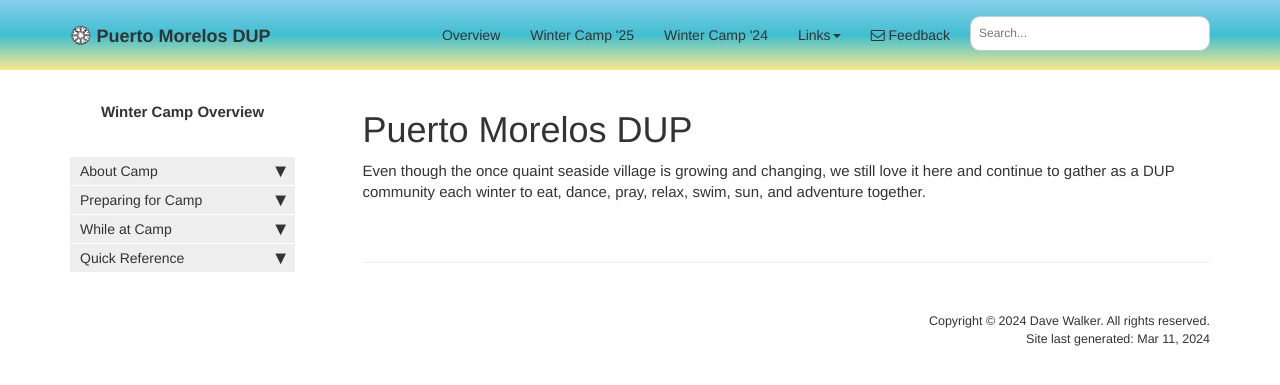
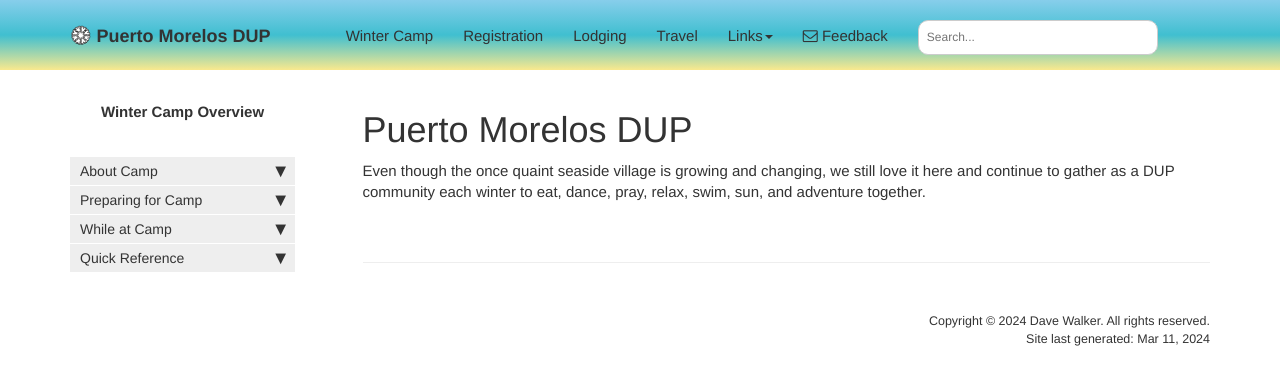
Before and after one commit to davewalker60/pmdupSAVE, a Jekyll site: the page built from index.md, in a window 1280 px wide. Shown: the top 385 px of the page. Built offline with Jekyll 4.4.1, drawn with Linux system fonts in a browser that asks for light colours; comment, search, counter and statistics services are not loaded.

Commit message:
Separate nav and navbar css

```diff
--- a/_data/topnav.yml
+++ b/_data/topnav.yml
@@ -3,12 +3,14 @@
 topnav:
 - title: Topnav
   items:
-    - title: Overview
-      url: /25index.html
-    - title: Winter Camp '25
-      url: /25index.html
-    - title: Winter Camp '24
-      url: /24index.html
+    - title: Winter Camp
+      url: /overview.html
+    - title: Registration
+      url: /registration.html
+    - title: Lodging
+      url: /lodging.html
+    - title: Travel
+      url: /travel.html
 
 #Topnav dropdowns
 topnav_dropdowns:
--- a/_includes/topnav.html
+++ b/_includes/topnav.html
@@ -8,15 +8,16 @@
                 <span class="icon-bar"></span>
                 <span class="icon-bar"></span>
             </button>
+<!-- Replace w/DUP logo  <a class="fa fa-home fa-lg navbar-brand" href="{{ site.url | append: site.baseurl }}/index.html"><span class="projectTitle"> {{site.topnav_title}}</span></a> -->
             <a class="navbar-brand" href="{{ site.url | append: site.baseurl }}/index.html"><span class="projectTitle"><img src="{{ "images/duplogo-black.gif" }}" height="24" class="noborder"> {{site.topnav_title}}</span></a>
-<!--            <a class="fa fa-home fa-lg navbar-brand" href="{{ site.url | append: site.baseurl }}/index.html"><span class="projectTitle"> {{site.topnav_title}}</span></a> -->
         </div>
         <div class="collapse navbar-collapse" id="bs-example-navbar-collapse-1">
-            <ul class="nav navbar-nav navbar-right">
+<!-- Separate nav from navbar! <ul class="nav navbar-nav navbar-right"> -->
+            <ul class="navbar-nav">
                 <!-- toggle sidebar button -->
-<!--                <li><a id="tg-sb-link" href="#"><i id="tg-sb-icon" class="fa fa-toggle-on"></i> Side Nav</a></li>
-                <!-- entries without drop-downs appear here -->
+<!-- Hide toggle <li><a id="tg-sb-link" href="#"><i id="tg-sb-icon" class="fa fa-toggle-on"></i> Side Nav</a></li> -->
 
+                <!-- entries without drop-downs start here -->
 {% assign topnav = site.data[page.topnav] %}
 {% assign topnav_dropdowns = site.data[page.topnav].topnav_dropdowns %}
 
@@ -31,7 +32,7 @@
                 {% endif %}
                 {% endfor %}
                 {% endfor %}
-                <!-- entries with drop-downs appear here -->
+                <!-- entries with drop-downs start here -->
                 <!-- conditional logic to control which topnav appears for the audience defined in the configuration file.-->
                 {% for entry in topnav_dropdowns %}
                 {% for folder in entry.folders %}
--- a/css/customstyles.css
+++ b/css/customstyles.css
@@ -273,7 +273,7 @@ ul#results-container a:hover {
     -webkit-box-sizing: border-box;
     -moz-box-sizing: border-box;
     box-sizing: border-box;
-    margin-top:5px;
+    margin-top:-5px;
 }
 
 
@@ -331,10 +331,19 @@ li.dropdownActive a {
     color: orange;
 }
 
-
 .navbar-inverse .navbar-nav > li > a {
     background-color: transparent;
     margin-top:10px;
+}
+
+.navbar-nav li {
+    list-style: none;
+    padding-left: 10px;
+    padding-right: 10px;
+    padding-top: 0px;
+    padding-bottom: 0px;
+    margin-top: 15px;
+    margin-bottom: 0px;
 }
 
 .post-content .rssfeedLink {
@@ -355,7 +364,7 @@ a.accordion-toggle, a.accordion-collapsed {
     text-decoration: none;
 }
 
-/* navgoco sidebar styles (customized) */
+/* START SIDEBAR - navgoco styles (customized) */
 .nav, .nav ul, .nav li {
     list-style: none;
 }
@@ -431,8 +440,9 @@ ul#mysidebar {
     border-top:1px solid whitesmoke;
     padding-left:10px;
 }
-/* end sidebar */
+/* END SIDEBAR */
 
+/* START TOP/BANNER NAV CUSTOMIZING */
 .navbar-inverse .navbar-nav > .active > a, .navbar-inverse .navbar-nav > .active > a:hover, .navbar-inverse .navbar-nav > .active > a:focus {
     border-radius:5px;
 }
@@ -441,10 +451,19 @@ ul#mysidebar {
     border-radius: 5px;
 }
 
+a.dropdown-toggle, .navbar-inverse .navbar-nav > li > a  {
+    margin-left: 10px;
+}
+
+.navbar a:focus {
+    /* outline: 1px solid #fff; */
+}
+
 span.projectTitle {
     font-family: Helvetica;
     font-weight: bold;
 }
+/* END TOP/BANNER NAV CUSTOMIZING */
 
 .footer {
     text-align: right;
@@ -552,15 +571,6 @@ span.myLabel {
 
 button.cursorNorm {
     cursor: default;
-}
-
-
-a.dropdown-toggle, .navbar-inverse .navbar-nav > li > a  {
-    margin-left: 10px;
-}
-
-.navbar a:focus {
-    /* outline: 1px solid #fff; */
 }
 
 hr.faded {
@@ -1204,6 +1214,9 @@ h4.panel-title {
     .navbar-nav {
         float: none!important;
         margin-top: 7.5px;
+        padding-top: 10px;
+        padding-bottom: 10px;
+        line-height: 20px
     }
     .navbar-nav>li {
         float: none;
```
Also changed, not shown: css/bootstrap.min.css.
